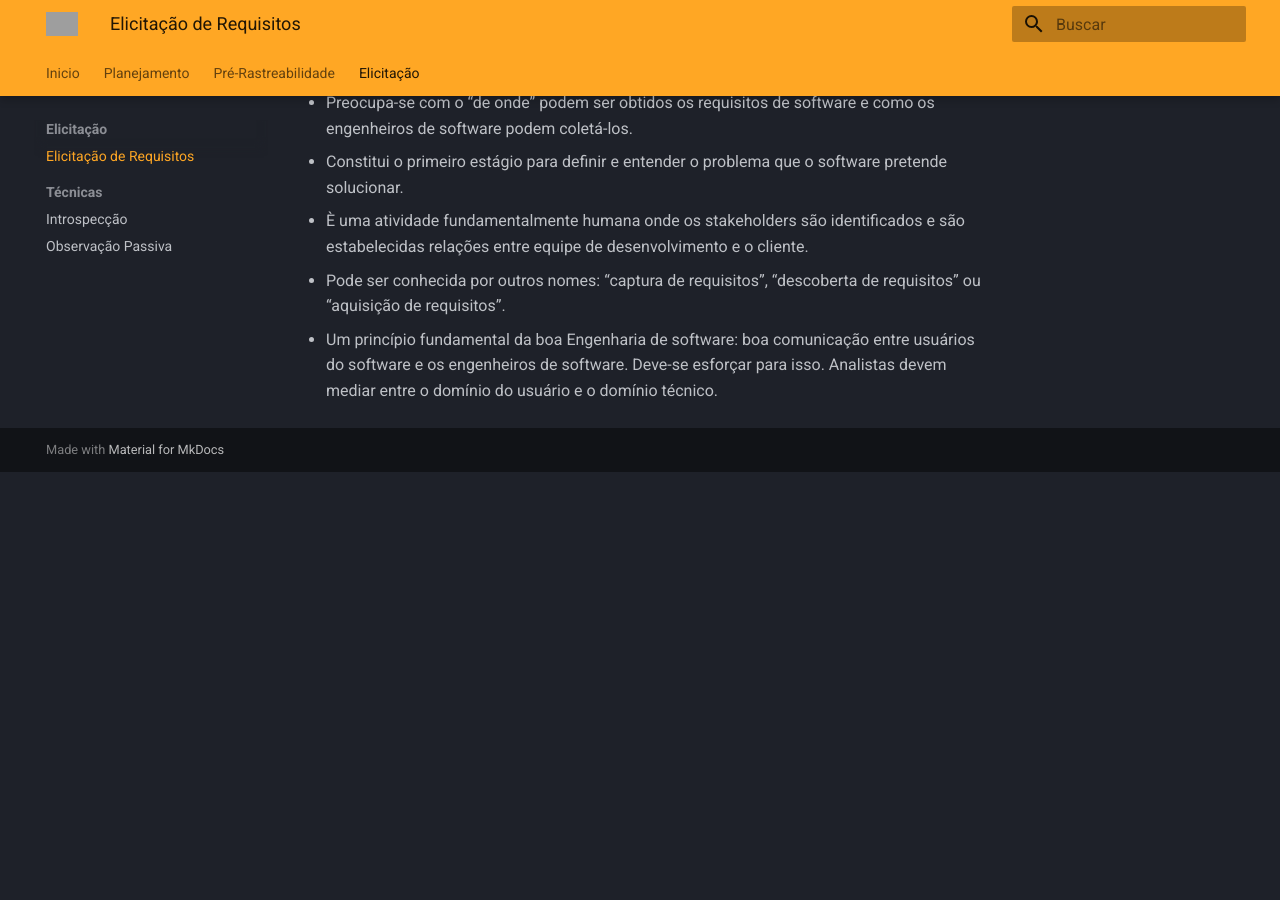
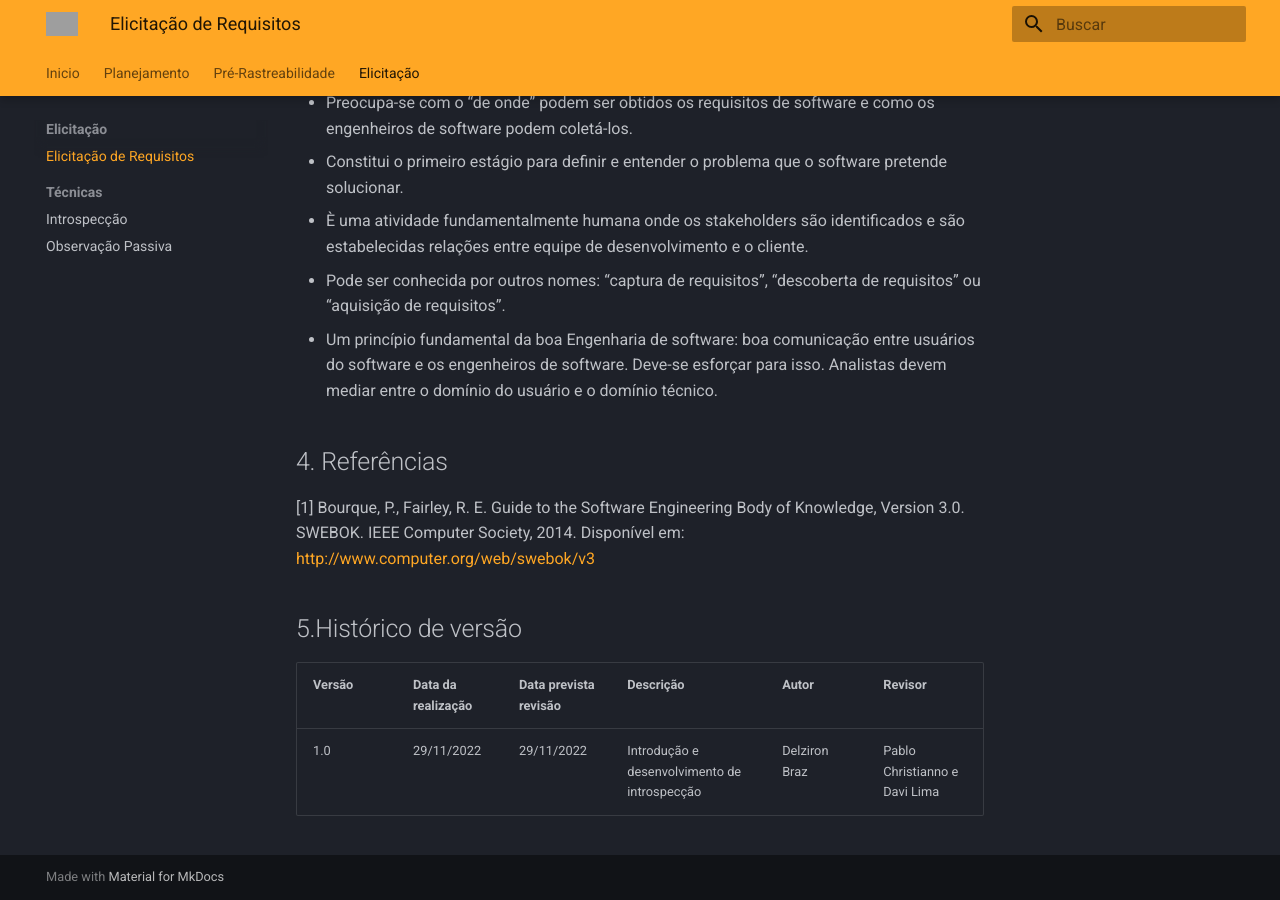
Before and after one commit to Requisitos-de-Software/2022.2-Moodle, an MkDocs documentation site: the page built from docs/Elicitação/elicitação_de_requisitos.md, in a window 1280 px wide and 900 px high, scrolled down 947 px. Built offline with MkDocs 1.6.1 and Material for MkDocs 9.7.7, drawn with Linux system fonts in a browser that asks for light colours; before the commit the page ends 1419 px from its top, so only the background shows below that; grey boxes are pictures that could not be loaded.

Commit message:
versionamento e referências adicionado a elicitação

```diff
--- a/docs/Elicitação/elicitação_de_requisitos.md
+++ b/docs/Elicitação/elicitação_de_requisitos.md
@@ -19,3 +19,13 @@
 * È uma atividade fundamentalmente humana onde os stakeholders são identificados e são estabelecidas relações entre equipe de desenvolvimento e o cliente.
 * Pode ser conhecida por outros nomes: “captura de requisitos”, “descoberta de requisitos” ou “aquisição de requisitos”.
 * Um princípio fundamental da boa Engenharia de software: boa comunicação entre usuários do software e os engenheiros de software. Deve-se esforçar para isso. Analistas devem mediar entre o domínio do usuário e o domínio técnico.
+
+## 4. Referências
+
+[1] Bourque, P., Fairley, R. E. Guide to the Software Engineering Body of Knowledge, Version 3.0. SWEBOK. IEEE Computer Society, 2014. Disponível em: <http://www.computer.org/web/swebok/v3>
+
+## 5.Histórico de versão
+
+| Versão | Data da realização | Data prevista revisão | Descrição | Autor | Revisor |
+|--------|------|------|-----------|-------|---------|
+| 1.0    | 29/11/2022 | 29/11/2022 | Introdução e desenvolvimento de introspecção | Delziron Braz | Pablo Christianno e Davi Lima|
```
